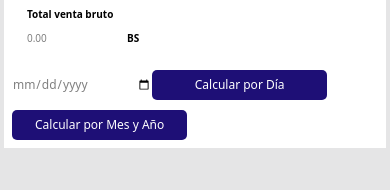
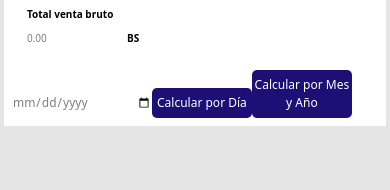
Before and after one commit to Eric2609/rolocars-app, a Next.js app: page /inicio/informe in a window 390 px wide. Shown: the part 329-519 px from the top of the page. Built offline with nearby package versions, Linux system fonts and the light colour scheme; no server answers.

Commit message:
Update informe.css

```diff
--- a/app/inicio/informe/informe.css
+++ b/app/inicio/informe/informe.css
@@ -188,7 +188,7 @@
   .formingresos {
     width: 100%;
     position: static;
-    margin-top: 15px;
+    margin-top: 5px;
   }
 
   .datos_inputs {
@@ -197,7 +197,7 @@
   }
 
   .Calculo {
-    width: 100%;
+    width: 50%;
     max-width: 180px;
     padding: 8px 0;
     font-size: 14px;
@@ -250,11 +250,11 @@
     font-size:10px
   }
   .Calculo {
-    width: 45vw;
-    max-width: 93vw;
+    width: 40vw;
+    max-width: 100px;
     padding: 6px 0;
     font-size: 12px;
-    display:inline-block;
+    display:inline;
   }
 
 
```
